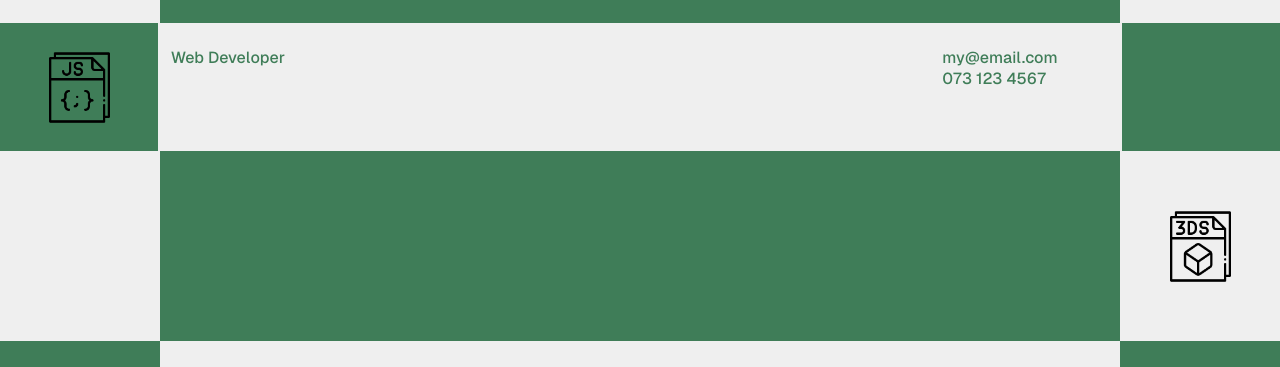
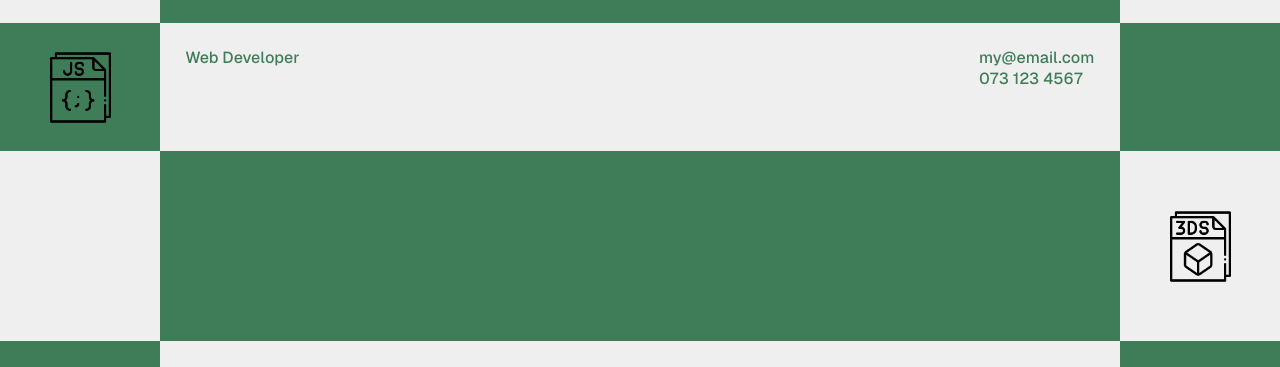
Before and after one commit to kelsaur/portfolio-test2, a plain HTML site: page index.html in a window 1280 px wide. Shown: the part 361-728 px from the top of the page. Drawn offline with Linux system fonts and the light colour scheme.

Commit message:
små ändringar på padding

```diff
--- a/styles.css
+++ b/styles.css
@@ -173,11 +173,16 @@ nav:hover {
 .rader:nth-child(3) .kolumn:nth-child(2) {
   display: flex;
   justify-content: space-between;
-  padding-left: 1vw;
-  padding-right: 5vw;
+
   align-items: flex-start;
   padding-top: 3vh;
   box-sizing: border-box;
+
+  p,
+  li {
+    padding-right: 2vw;
+    padding-left: 2vw;
+  }
 }
 
 .rader:nth-child(5) .kolumn:nth-child(2) h1 {
@@ -187,10 +192,10 @@ nav:hover {
 .rader:nth-child(7) .kolumn:nth-child(2) {
   display: flex;
   justify-content: flex-start;
-  padding-left: 5vw;
 
   li {
     font-size: 3em;
+    padding-left: 5vw;
   }
 
   li:hover {
```
